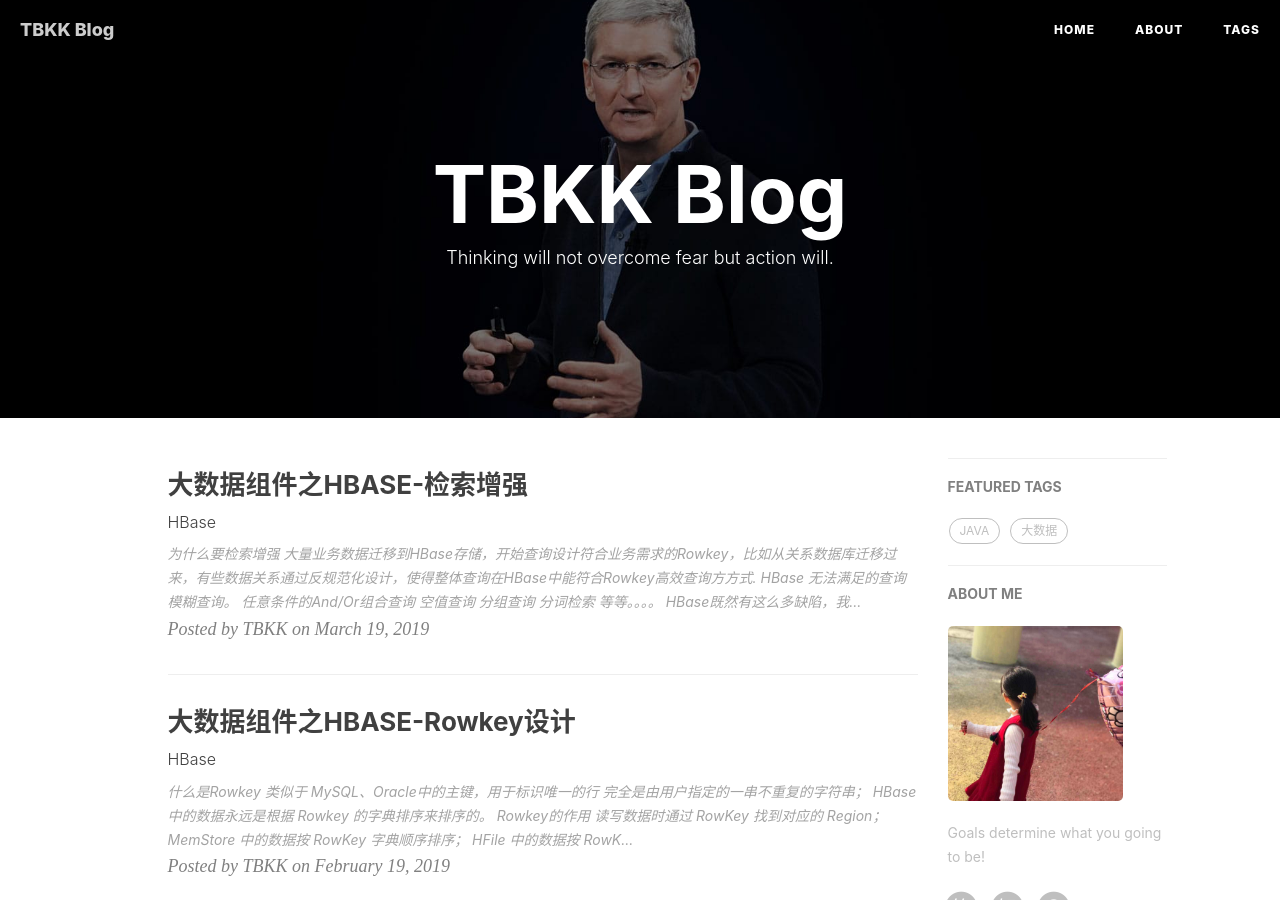
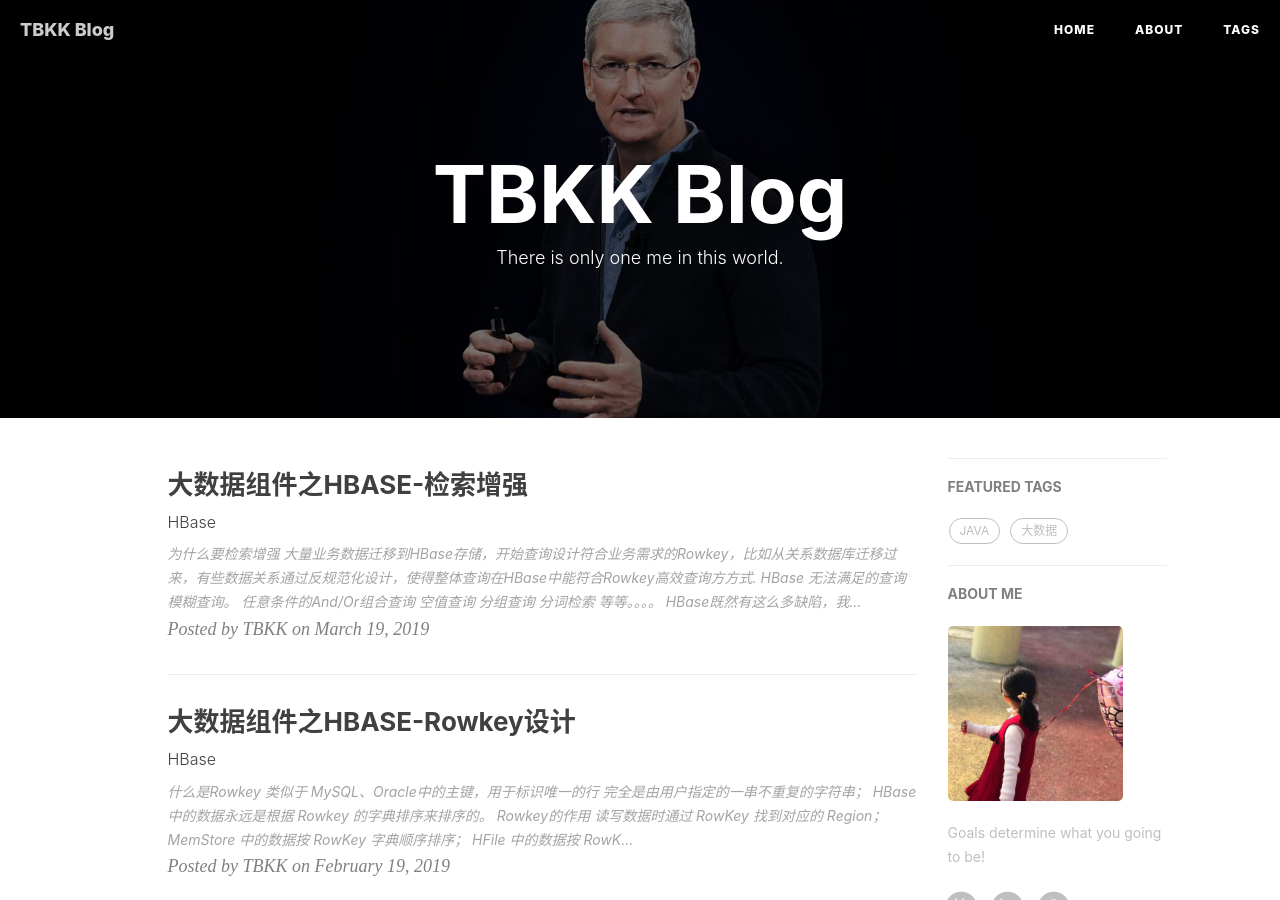
Before and after one commit to tbkk/tbkk.github.io, a Jekyll site: the page built from index.html, in a window 1280 px wide and 900 px high. Built offline with Jekyll 4.4.1, drawn with Linux system fonts in a browser that asks for light colours; nearby versions of some CDN libraries; the list of posts is cut into pages by our own code; comment, search, counter and statistics services are not loaded.

Commit message:
change desc

```diff
--- a/index.html
+++ b/index.html
@@ -1,6 +1,6 @@
 ---
 layout: page
-description: "Thinking will not overcome fear but action will."
+description: "There is only one me in this world."
 ---
 
 {% for post in paginator.posts %}
```
